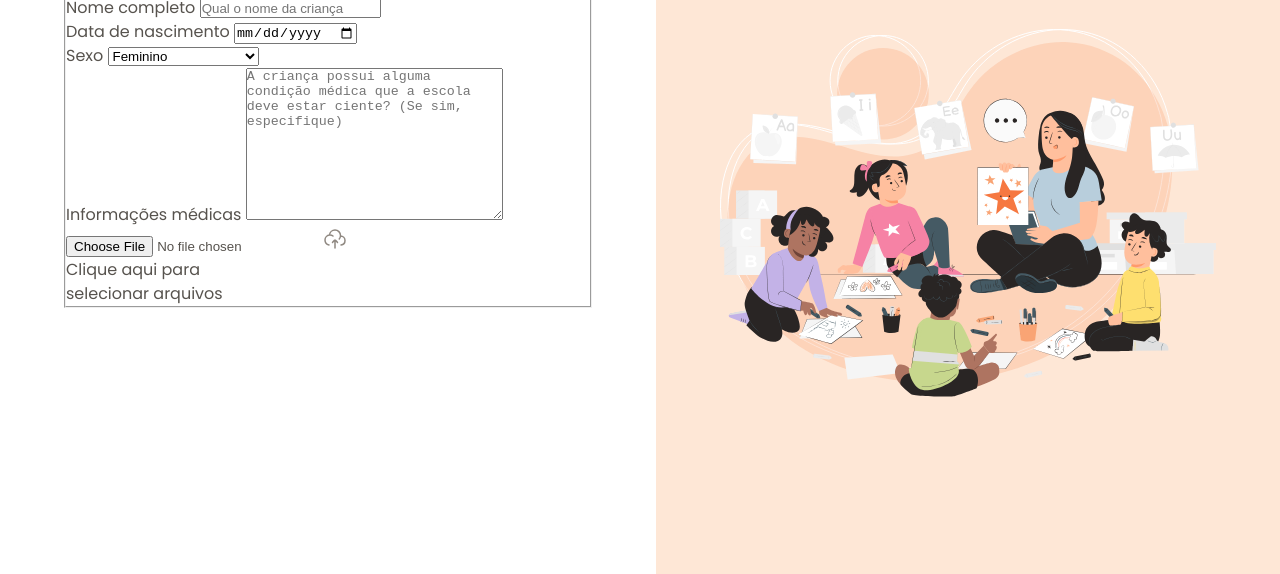
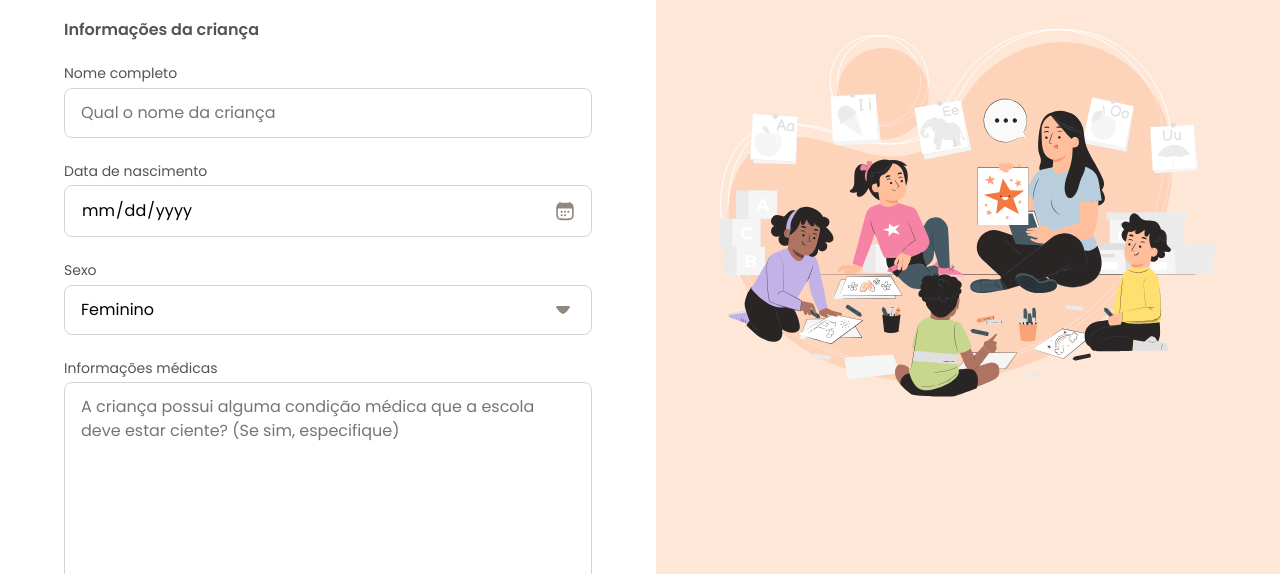
Before and after one commit to ryuzera/formulario-de-matricula, a plain HTML site: page index.html in a window 1280 px wide. Shown: the part 226-800 px from the top of the page. Drawn offline with Linux system fonts and the light colour scheme.

Commit message:
configurando input de data e select

```diff
--- a/index.html
+++ b/index.html
@@ -51,6 +51,7 @@
                         </div>
 
                         <div class="droparea-wrapper">
+                            <label for="birth-file">Certidão de nascimento</label>
                             <input type="file" id="brith-file" name="brith-file">
                             <img src="assets/icons/cloud-upload.svg" alt="">
                             <p>Clique aqui para <br>
--- /dev/null
+++ b/styles/fields/index.css
@@ -0,0 +1,48 @@
+input, textarea, select {
+    appearance: none;
+    width: 100%;
+    border-radius: 0.5rem;
+    border: 1px solid var(--stroke-default);
+
+    padding: .75rem 1rem;
+
+    font: var(--text);
+}
+
+label {
+    font: var(--text-sm);
+    color: var(--text-secondary);
+    display: block;
+    margin-bottom: .25rem;
+}
+
+input:focus,
+select:focus,
+textarea:focus {
+    outline: .25rem solid var(--surface-secondary);
+    border: .125rem solid var(--stroke-highlight);
+    outline-offset: .1px;
+}
+
+input[type="date"] {
+    position: relative;
+    &::-webkit-calendar-picker-indicator {
+        opacity: 0;
+    }
+
+    &::before {
+        content: "";
+        position: absolute;
+        background: url(/assets/icons/calendar-03.svg)center/contain;
+        right: 1rem;
+        width: 1.25rem;
+        height: 1.25rem;
+
+        top: 50%;
+        transform: translateY(-50%);
+    }
+}
+
+select {
+    background: url(../../assets/icons/arrow-down-01.svg)no-repeat calc(100% - 1rem);
+}
--- /dev/null
+++ b/styles/form.css
@@ -0,0 +1,17 @@
+@import url(fields/index.css);
+
+form {
+    margin-top: 3rem;
+}
+
+fieldset {
+    border: none;
+
+    display: grid;
+    gap: 1.5rem;
+}
+
+legend {
+    font: 600 1rem/1.25 var(--font-family);
+    margin-bottom: 1.5rem;
+}
--- a/styles/index.css
+++ b/styles/index.css
@@ -1,2 +1,3 @@
 @import url(global.css);
 @import url(layout.css);
+@import url(form.css);
```
